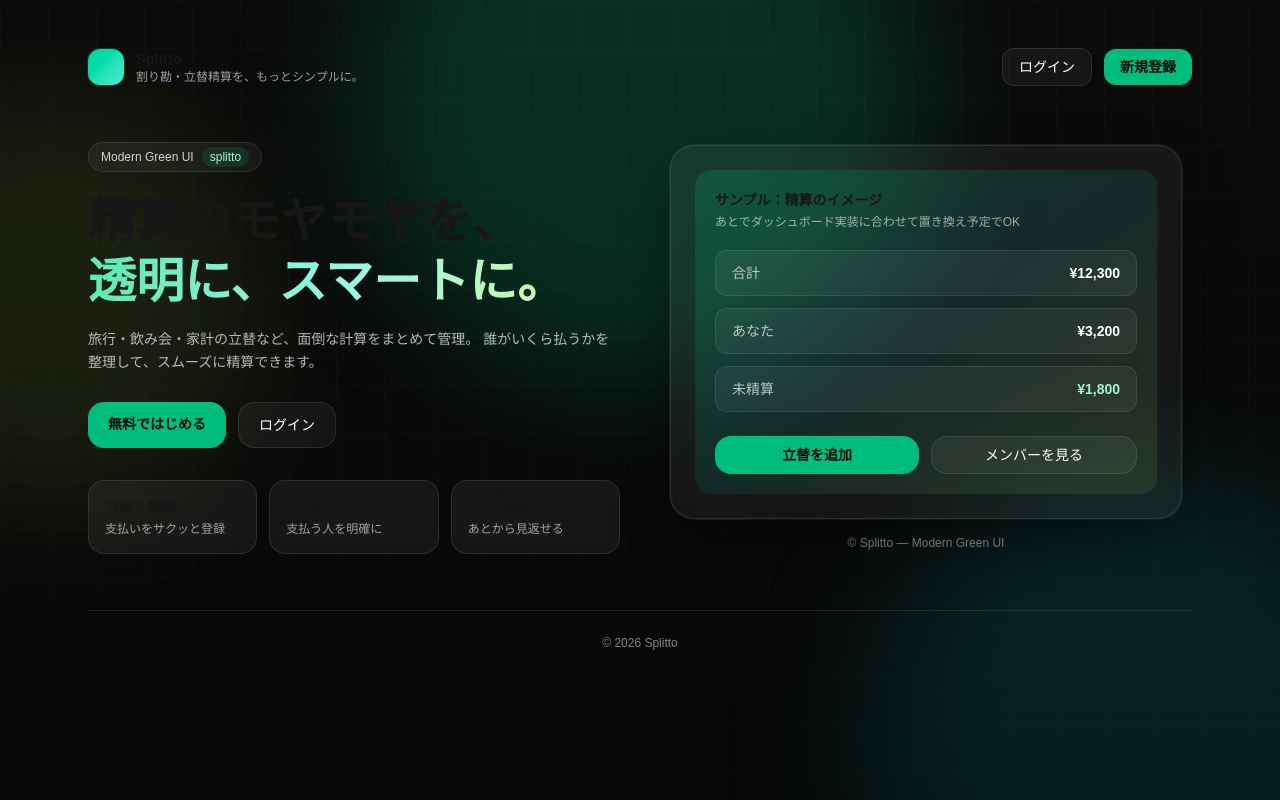
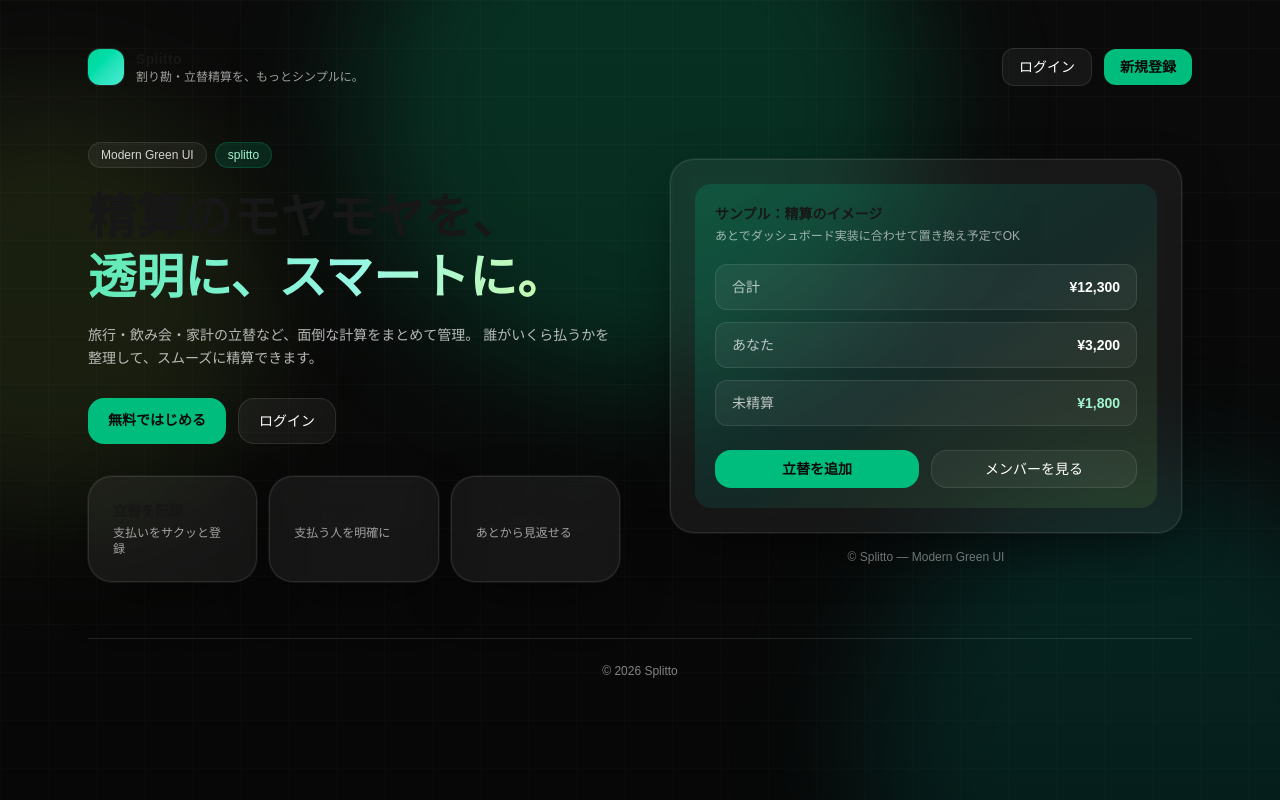
Before and after one commit to Kazuya-Sakashita/splitto, a Next.js app in the folder frontend/: page / in a window 1280 px wide. Shown: the top 800 px of the page. Built offline with nearby package versions, Linux system fonts and the light colour scheme; no server answers.

Commit message:
refactor(frontend): publicページを共通UIコンポーネントで統一

```diff
--- a/frontend/src/app/(public)/_components/home/PreviewCard.tsx
+++ b/frontend/src/app/(public)/_components/home/PreviewCard.tsx
@@ -1,7 +1,10 @@
+import { GlassCard } from "@/components/ui/GlassCard"
+import { SummaryRow } from "@/components/ui/SummaryRow"
+
 export function PreviewCard() {
   return (
     <section className="mx-auto w-full max-w-lg">
-      <div className="rounded-3xl border border-white/10 bg-white/6 p-6 shadow-[0_0_0_1px_rgba(255,255,255,0.06),0_20px_60px_-20px_rgba(0,0,0,0.7)] backdrop-blur">
+      <GlassCard>
         <div className="rounded-2xl bg-linear-to-br from-emerald-500/20 via-teal-400/10 to-lime-300/10 p-5">
           <p className="text-sm font-semibold">サンプル：精算のイメージ</p>
           <p className="mt-1 text-xs text-white/60">
@@ -30,7 +33,7 @@ export function PreviewCard() {
             </button>
           </div>
         </div>
-      </div>
+      </GlassCard>
 
       <p className="mt-4 text-center text-xs text-white/50">
         © Splitto — Modern Green UI
@@ -38,24 +41,3 @@ export function PreviewCard() {
     </section>
   )
 }
-
-function SummaryRow({
-  label,
-  value,
-  accent,
-}: {
-  label: string
-  value: string
-  accent?: boolean
-}) {
-  return (
-    <div className="flex items-center justify-between rounded-xl border border-white/10 bg-white/5 px-4 py-3">
-      <span className="text-white/70">{label}</span>
-      <span
-        className={accent ? "font-semibold text-emerald-200" : "font-semibold text-white"}
-      >
-        {value}
-      </span>
-    </div>
-  )
-}
--- a/frontend/src/app/(public)/page.tsx
+++ b/frontend/src/app/(public)/page.tsx
@@ -3,6 +3,8 @@ import { SignedIn, SignedOut } from "@clerk/nextjs"
 import { SiteHeader } from "./_components/layout/SiteHeader"
 import { PreviewCard } from "./_components/home/PreviewCard"
 import { HOME_FEATURES } from "./_constants/home"
+import { Badge } from "@/components/ui/Badge"
+import { GlassCard } from "@/components/ui/GlassCard"
 
 export default function PublicHomePage() {
   return (
@@ -11,11 +13,10 @@ export default function PublicHomePage() {
 
       <main className="mt-14 grid gap-10 lg:grid-cols-2 lg:items-center">
         <section>
-          <div className="inline-flex items-center gap-2 rounded-full border border-white/10 bg-white/5 px-3 py-1 text-xs text-white/80">
-            Modern Green UI
-            <span className="rounded-full bg-emerald-500/15 px-2 py-0.5 text-emerald-200">
-              splitto
-            </span>
+          {/* Badge */}
+          <div className="flex items-center gap-2">
+            <Badge>Modern Green UI</Badge>
+            <Badge tone="emerald">splitto</Badge>
           </div>
 
           <h1 className="mt-5 text-4xl font-semibold leading-tight lg:text-5xl">
@@ -30,6 +31,7 @@ export default function PublicHomePage() {
             誰がいくら払うかを整理して、スムーズに精算できます。
           </p>
 
+          {/* CTA */}
           <div className="mt-7 flex flex-wrap gap-3">
             <SignedOut>
               <Link
@@ -56,15 +58,13 @@ export default function PublicHomePage() {
             </SignedIn>
           </div>
 
+          {/* Features */}
           <div className="mt-8 grid gap-3 sm:grid-cols-3">
             {HOME_FEATURES.map((f) => (
-              <div
-                key={f.title}
-                className="rounded-2xl border border-white/10 bg-white/6 p-4 backdrop-blur"
-              >
+              <GlassCard key={f.title} className="p-4">
                 <p className="text-sm font-semibold">{f.title}</p>
                 <p className="mt-1 text-xs text-white/60">{f.desc}</p>
-              </div>
+              </GlassCard>
             ))}
           </div>
         </section>
```
